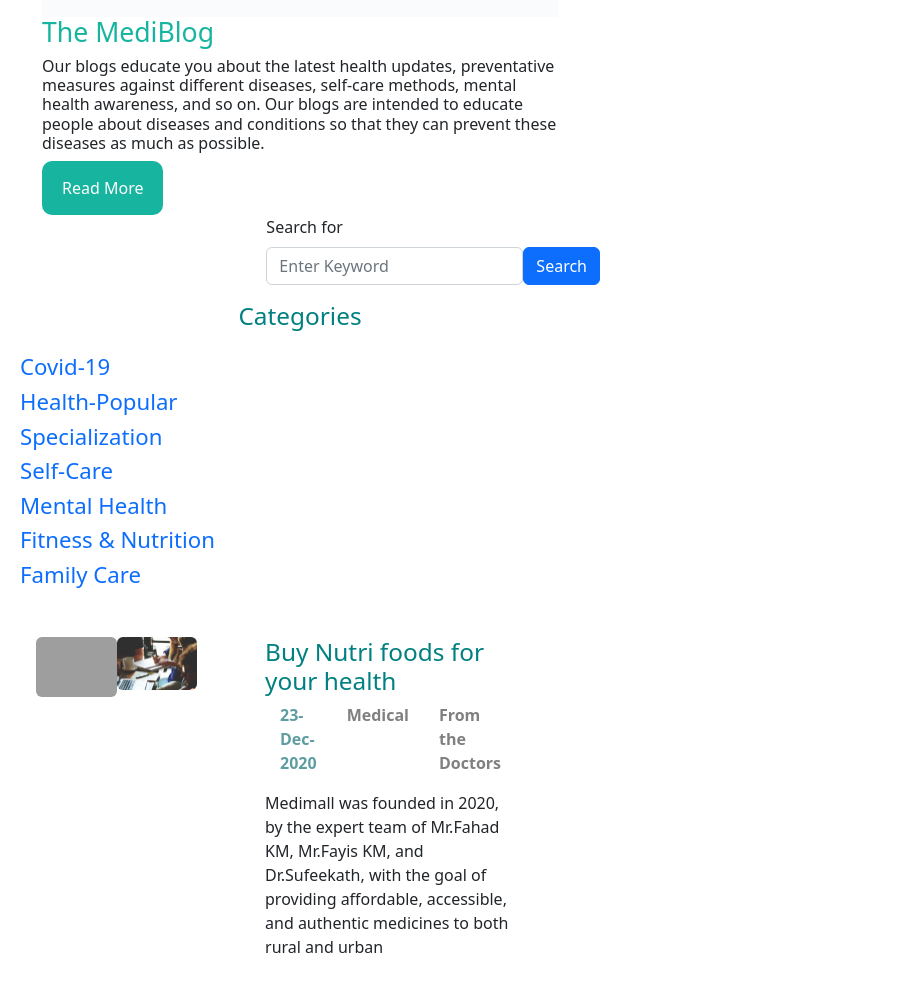
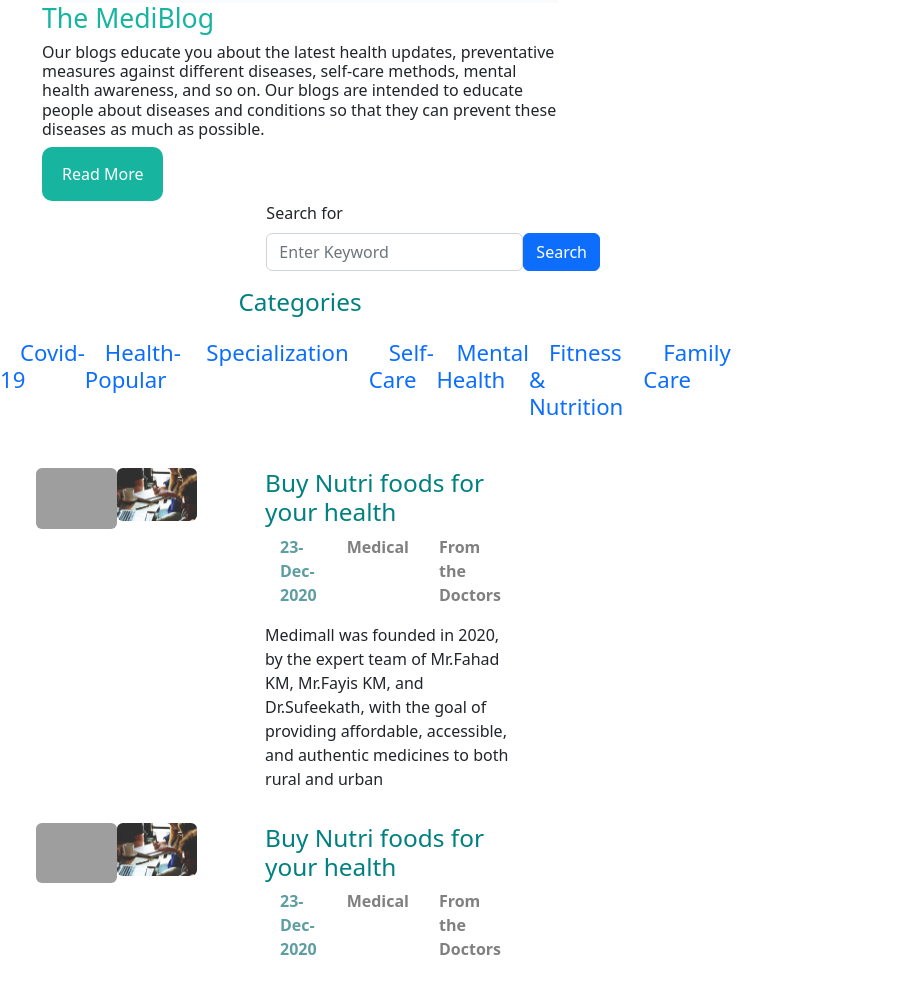
Before and after one commit to ajmalrahman11/medimall, a plain HTML site: page index.html in a window 600 px wide. Shown: the part 1206-2187 px from the top of the page, 900 px wide, since content can reach past the window. Drawn offline with nearby package versions, Linux system fonts and the light colour scheme; grey boxes are pictures that could not be loaded.

Commit message:
Add files via upload

```diff
--- a/assets/css/style.css
+++ b/assets/css/style.css
@@ -146,6 +146,23 @@ h2 {
     color: #17b49f;
 }
 
-h3{
+h3 {
     color: teal;
 }
+
+@media only screen and (min-width: 600px) {
+
+    .blog-categories,
+    .footer-above,
+    .foot {
+        display: flex;
+
+    }
+}
+
+@media only screen and (max-width: 600px) {
+
+    .down-button-top {
+        display: none;
+    }
+}
```
